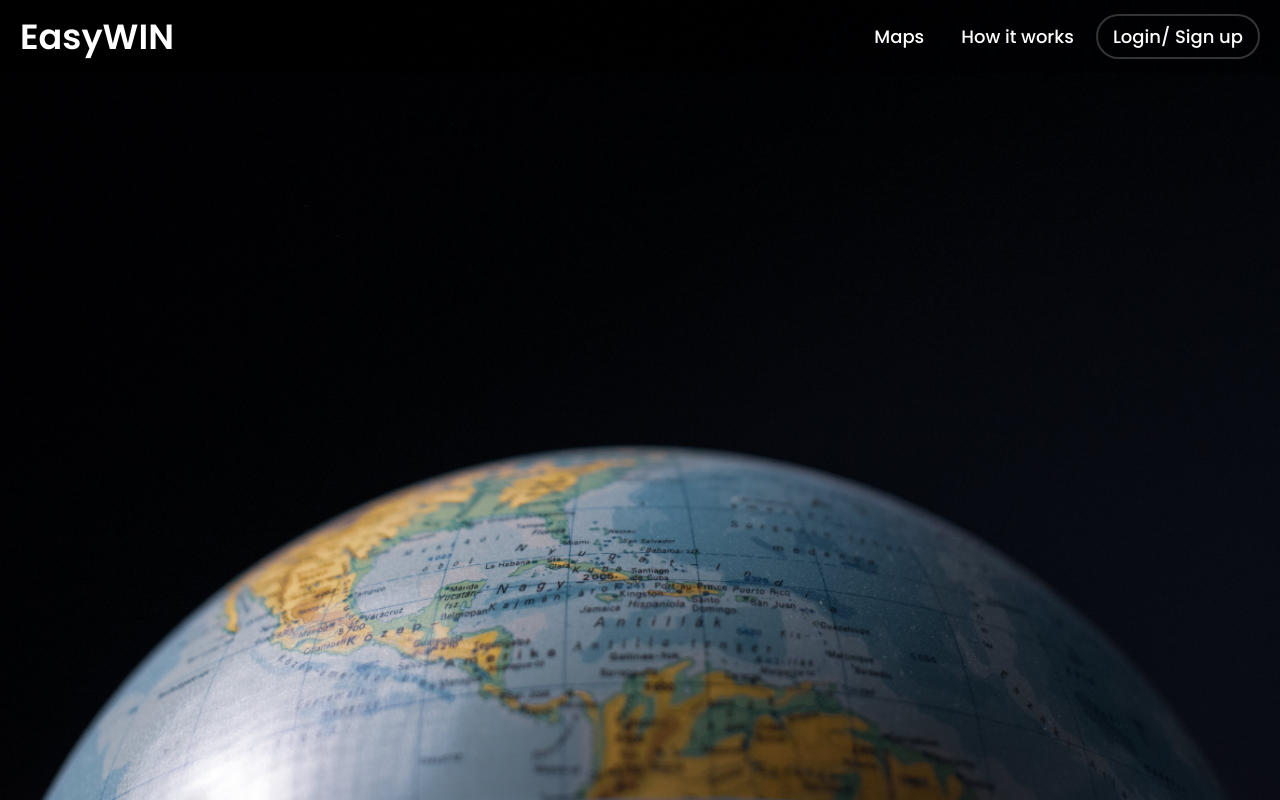
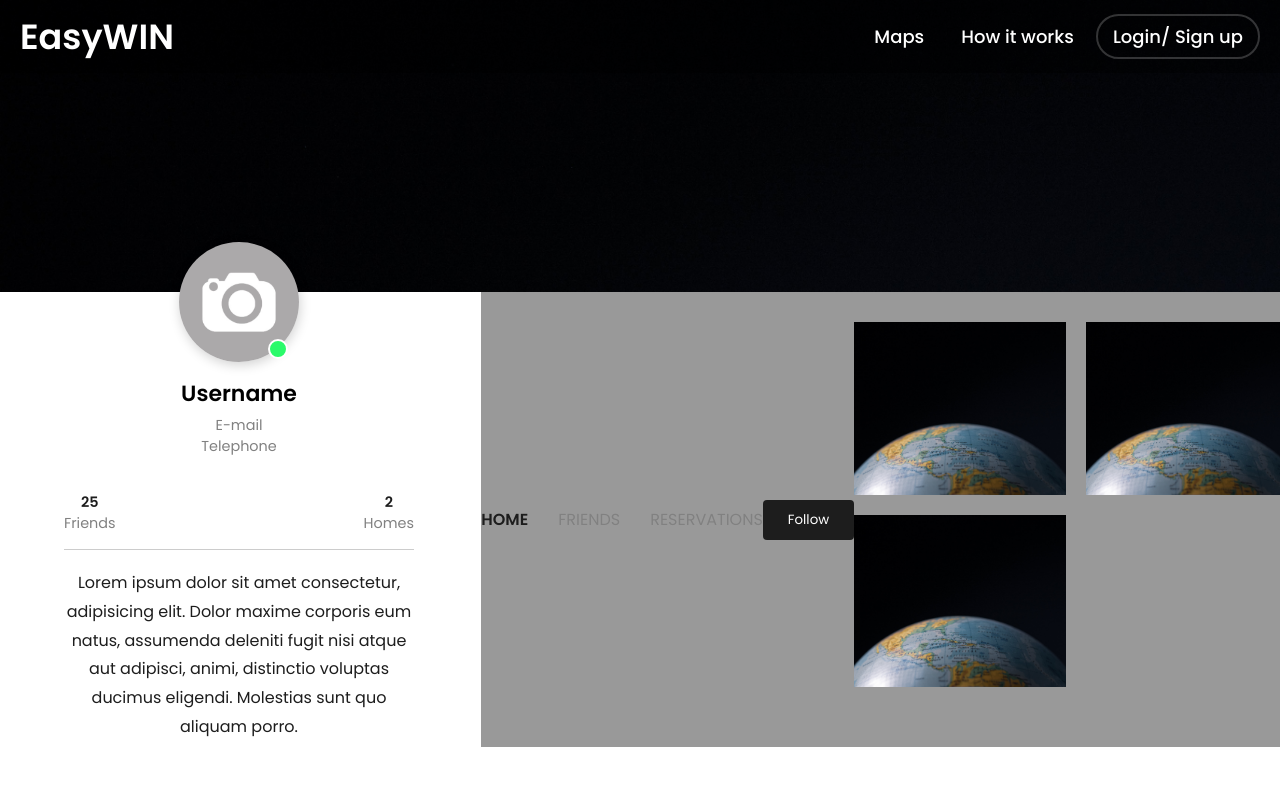
Before and after one commit to simaopbf/EaSywIN, a PHP site: page /profile.php in a window 1280 px wide. Run offline with PHP 8.4, Linux system fonts and the light colour scheme.

Commit message:
Profile page

```diff
--- /dev/null
+++ b/profile.css
@@ -0,0 +1,464 @@
+@import url('https://fonts.googleapis.com/css2?family=Poppins:wght@300;400;500;600;700;800;900&display=swap');
+
+:target{
+    scroll-margin-top: 70px;
+}
+*{
+    margin: 0;
+    padding: 0;
+    font-family:"Poppins", sans-serif;
+    scroll-behavior: smooth;
+}
+body{
+    width: 100%;
+    margin: 0;
+    padding: 0;
+    box-sizing: border-box;
+    min-height: 100vh;
+    overflow-x: hidden;
+    background-color: #fff;
+
+
+}
+
+ul{
+    list-style-type: none;
+    margin: 0;
+    padding: 0;
+    display: flex;
+    align-items: center;
+}
+
+a{
+    text-decoration: none;
+
+}
+
+.header_wrapper header {
+    width: 100%;
+    background: url(../projeto/pexels-patrik-felker-6220559.jpg) no-repeat 50% 20% / cover;
+    min-height: calc(100px + 15vw);
+}
+
+.header_wrapper .cols_container .left_col {
+    padding: 25px 20px;
+    text-align: center;
+    max-width: 350px;
+    position: relative;
+    margin: 0 auto;
+}
+
+.header_wrapper .cols_container .left_col .img_container {
+    position: absolute;
+    top: -50px;
+    left: 50%;
+    transform: translateX(-50%);
+}
+
+.header_wrapper .cols_container .left_col .img_container img {
+    width: 120px;
+    height: 120px;
+    object-fit: cover;
+    border-radius: 50%;
+    display: block;
+    box-shadow: 1px 3px 12px rgba(0,0,0,0.18);
+}
+
+.header_wrapper .cols_container .left_col .img_container span {
+    position: absolute;
+    background: #2afa6a;
+    width: 16px;
+    height: 16px;
+    border-radius: 50%;
+    bottom: 3px;
+    right: 11px;
+    border: 2px solid #fff;
+}
+
+.header_wrapper .cols_container .left_col h2 {
+    margin-top: 60px;
+    font-weight: 600;
+    font-size: 22px;
+    margin-bottom: 5px;
+}
+
+.header_wrapper .cols_container .left_col p{
+    font-size: 0.9rem;
+    color: #818181;
+    margin: 0;
+}
+
+.header_wrapper .cols_container .left_col .about{
+    justify-content: space-between;
+    position: relative;
+    margin: 35px 0;
+}
+
+.header_wrapper .cols_container .left_col .about li{
+    display: flex;
+    flex-direction: column;
+    color: #818181;
+    font-size: 0.9rem;
+}
+
+.header_wrapper .cols_container .left_col .about li span{
+    color: #1d1d1d;
+    font-weight: 600;
+}
+
+.header_wrapper .cols_container .left_col .about::after{
+    position: absolute;
+    content: "";
+    bottom: -16px;
+    display: block;
+    background: #ccc;
+    height: 1px;
+    width: 100%;
+}
+
+.header_wrapper .cols_container .content p {
+    font-size: 1rem;
+    color: #1d1d1d;
+    line-height: 1.8em;
+}
+
+.header_wrapper .cols_container .content ul {
+    gap: 30px;
+    justify-content: center;
+    align-items: center;
+    margin-top: 25px;
+}
+
+.header_wrapper .cols_container .content ul li{
+    font-size: 1.3rem;
+}
+
+.header_wrapper .cols_container .right_col nav{
+    display: flex;
+    align-items: center;
+    padding: 30px 0;
+    justify-content: space-between;
+    flex-direction: column;
+}
+
+.header_wrapper .cols_container .right_col nav ul{
+    display: flex;
+    gap: 20px;
+    flex-direction: column;
+}
+
+.header_wrapper .cols_container .right_col nav ul li a{
+    text-transform: uppercase;
+    color:#818181;
+}
+
+.header_wrapper .cols_container .right_col nav button{
+    background: #1d1d1d;
+    color: #fff;
+    border: none;
+    padding: 10px 25px;
+    border-radius: 4px;
+    cursor: pointer;
+    margin-top: 20px;
+}
+
+.header_wrapper .cols_container .right_col nav ul li:nth-child(1) a{
+    color: #1d1d1d;
+    font-weight: 600;
+}
+
+.header_wrapper .cols_container .right_col nav button:hover{
+   opacity: 0.8;
+}
+
+.header_wrapper .cols_container .right_col .Home{
+    display: grid;
+    grid-template-columns: repeat(auto-fill, minmax(190px, 1fr));
+    gap: 20px;
+}
+
+.header_wrapper .cols_container .right_col .Home img{
+    max-width: 100%;
+    display: block;
+    height: 100%;
+    object-fit: cover;
+}
+
+@media (min-width: 868px){
+    .header_wrapper .cols_container{
+        max-width: 1200px;
+        margin: 0 auto;
+        width: 90%;
+        justify-content: space-between;
+        display: grid;
+        grid-template-columns: 1fr 2fr;
+        gap: 50px;
+    }
+
+    .header_wrapper .cols_container .left_col {
+        padding: 25px 0;
+    }
+
+    .header_wrapper .cols_container .right_col nav ul{
+        flex-direction: row;
+        gap: 30px;
+    }
+
+    .header_wrapper .cols_container .right_col .Home{
+        height: 365px;
+        overflow: auto;
+        padding: 0 0 30px;
+    }
+}
+
+@media (min-width: 1017px){
+
+    .header_wrapper .cols_container .left_col {
+        margin: 0;
+        margin-right: auto;
+    }
+
+    .header_wrapper .cols_container .right_col nav{
+        flex-direction: row;
+    }
+
+    .header_wrapper .cols_container .right_col nav button{
+        margin-top: 0;
+    }
+
+}
+
+
+img{
+    width:100%;
+}
+nav{
+    position: fixed;
+    background-color: rgba(0,0,0,0.4);
+    width: 100%;
+    margin: auto;
+    padding: 10px 0;
+    z-index: 12;
+}
+nav .menu{
+    max-width: 1250px;
+    margin: auto;
+    display: flex;
+    align-items: center;
+    justify-content: space-between;
+    padding: 0 20px;
+}
+.menu .logo a{
+    text-decoration: none;
+    color:#fff;
+    font-size: 35px;
+    font-weight: 600;
+}
+.menu ul{
+    display: inline-flex;
+}
+
+.menu ul li{
+    list-style: none;
+    margin-left: 7px;
+}
+
+.menu ul li:first-child{
+    margin-left: 0px;
+}
+.menu ul li:nth-child(2):active{
+    transform: scale(2);
+}
+.menu ul li a{
+    text-decoration: none;
+    color:#fff;
+    font-size: 18px;
+    font-weight: 500;
+    padding: 8px 15px;
+    border-radius: 25px;
+    transition: all 0.3s ease-in-out;
+}
+.menu ul li a:hover{
+    font-weight: 530;
+    background:whitesmoke;
+    color:#000000;
+}
+
+
+.backgroundcolor{
+    border: 2px solid rgba(255, 255, 255, .2);
+}
+
+.center{
+    position: absolute;
+    margin-top: calc(50vh - 90px);
+    width: 100%;
+    text-align: center;
+    height: 50vh;
+}
+.center .title{
+    color: #fff;
+    font-size:25px;
+    font-weight:600;
+}
+
+.center ul li{
+    list-style: none;
+}
+.center ul{
+    margin-top: 25px;
+    display: inline-flex;
+}
+.center ul li a{
+    margin-inline: 15px;
+    text-decoration: none;
+    color:#fff; opacity: 0.6;
+    font-size: 14px;
+    font-weight: 500;
+    padding: 8px 30px;
+    border-radius: 25px;
+    transition: all 0.3s ease-in-out;
+}
+.center ul li a:hover{
+    font-weight: 500;
+    background:whitesmoke;
+    color:#000000;
+}
+
+.image_top{
+    position: absolute;
+    bottom:0;
+    left: 0;
+    width: 100vw;
+
+}
+.image_top img{
+    width: 100%;
+    vertical-align: bottom;
+
+}
+
+#howitworks{
+    position: absolute;
+    top:100vh;
+
+}
+.divide{
+    width:100%;
+    align-items: center;
+    display: flex;
+    justify-content: center;
+    height: calc(100vh - 70px);
+
+
+}
+.image_reserve{
+    width: 50%;
+
+
+}
+.TextHowItWorks{
+    width:50%;
+    margin-left: 4vh;
+    margin-right: 4vh;
+    align-items: center;
+}
+.TextHowItWorks h3{
+    font-weight: bold;
+    color:#fff;
+    margin-top: 5vh;
+    text-align: center;
+}
+.TextHowItWorks p{
+    color:#fff;
+    margin-top: 3vh;
+    text-align: justify;
+    align-items: center;
+}
+
+
+@media (max-width: 650px){
+
+
+    .menu .logo a{
+        font-size: 5dvw;
+    }
+
+    .menu ul li{
+        margin-left: 1vw;
+    }
+
+    .menu ul li:first-child{
+        margin-left: 2vw;
+    }
+
+    .menu ul li a{
+        font-size: 3dvw;
+        padding: 1dvw 1dvw;
+        border-radius: 5dvw;
+    }
+    .center{
+        margin-top: calc(50vh - 90px);
+        width: 100%;
+        height: 50vh;
+    }
+    .center .title{
+        font-size:90%;
+    }
+    .center ul{
+        margin-top: 25px;
+    }
+    .center ul li a{
+        margin-inline: 15px;
+        font-size: 14px;
+        padding: 8px 30px;
+        border-radius: 25px;
+    }
+    .image_top{
+        position: absolute;
+        bottom:0;
+        left: 0;
+        width: 100%;
+
+    }
+    .image_top img{
+        width: 100%;
+        vertical-align: bottom;
+
+    }
+
+    #howitworks{
+        position: absolute;
+        top:100vh;
+
+    }
+    .divide{
+        width:100%;
+        align-items: center;
+        justify-content: center;
+        display:list-item;
+
+
+    }
+    .image_reserve{
+        width: 100%;
+
+
+    }
+    .TextHowItWorks{
+        width:90%;
+        margin-left: 4vh;
+        margin-right: 4vh;
+        align-items: center;
+    }
+    .TextHowItWorks h3{
+
+        margin-top: 5vh;
+    }
+    .TextHowItWorks p{
+        margin-top: 3vh;
+        text-align: justify;
+        align-items: center;
+    }
+
+}
--- a/profile.php
+++ b/profile.php
@@ -5,8 +5,8 @@
 <meta charset="UTF-8">
 <meta http-equiv="X-UA-Compatible" content="IE-edge">
 <meta name="viewport" content="widt=device-width, initial-scale=1.0">
-<title>EasyWin Home</title>
-<link rel="stylesheet" href="home.css">
+<title>Profile</title>
+<link rel="stylesheet" href="profile.css">
 <link href='https://unpkg.com/boxicons@2.1.4/css/boxicons.min.css' rel='stylesheet'>
 <head>
 <body>
@@ -23,11 +23,60 @@
             </ul>
         </div>
     </nav>
-    <div class="image_top">
+    <!--<div class="image_top">
         <img src="pexels-patrik-felker-6220559.jpg">
+    </div> -->
+    <div class = "header_wrapper">
+        <header></header>
+        <div class="cols_container">
+            <div class ="left_col">
+                <div class ="img_container">
+                    <img src="camera.jpg" alt="User">
+                    <span></span>
+                </div>
+                <h2>Username</h2>
+                <p>E-mail</p>
+                <p>Telephone</p>
+
+                <ul class="about">
+                    <li><span>25</span>Friends</li>
+                    <li><span>2</span>Homes</li>
+                </ul>
+
+                <div class="content">
+                    <p>
+                        Lorem ipsum dolor sit amet consectetur, adipisicing elit. Dolor maxime corporis eum natus, assumenda deleniti fugit nisi atque aut adipisci, animi, distinctio voluptas ducimus eligendi. Molestias sunt quo aliquam porro.
+                    </p>
+
+                    <ul>
+                        <li><i class="fab fa-twitter"></i></li>
+                        <li><i class="fab fa-pinterest"></i></li>
+                        <li><i class="fab fa-facebook"></i></li>
+                        <li><i class="fab fa-instagram"></i></li>
+                    </ul>
+                </div>
+            </div>
+
+            <div class="right_col">
+                <nav>
+                    <ul>
+                        <li><a href="#">Home</a></li>
+                        <li><a href="#">Friends</a></li>
+                        <li><a href="#">Reservations</a></li>
+                    </ul>
+                    <button>Follow</button>
+
+                    <div class="Home">
+                        <img src="pexels-patrik-felker-6220559.jpg" alt="Photo">
+                        <img src="pexels-patrik-felker-6220559.jpg" alt="Photo">
+                        <img src="pexels-patrik-felker-6220559.jpg" alt="Photo">
+                        <img src="pexels-patrik-felker-6220559.jpg" alt="Photo">
+                        <img src="pexels-patrik-felker-6220559.jpg" alt="Photo">
+                    </div>
+                </nav>
+            </div>
+        </div>
     </div>
-
-
 </body>
 
 </html>
```
